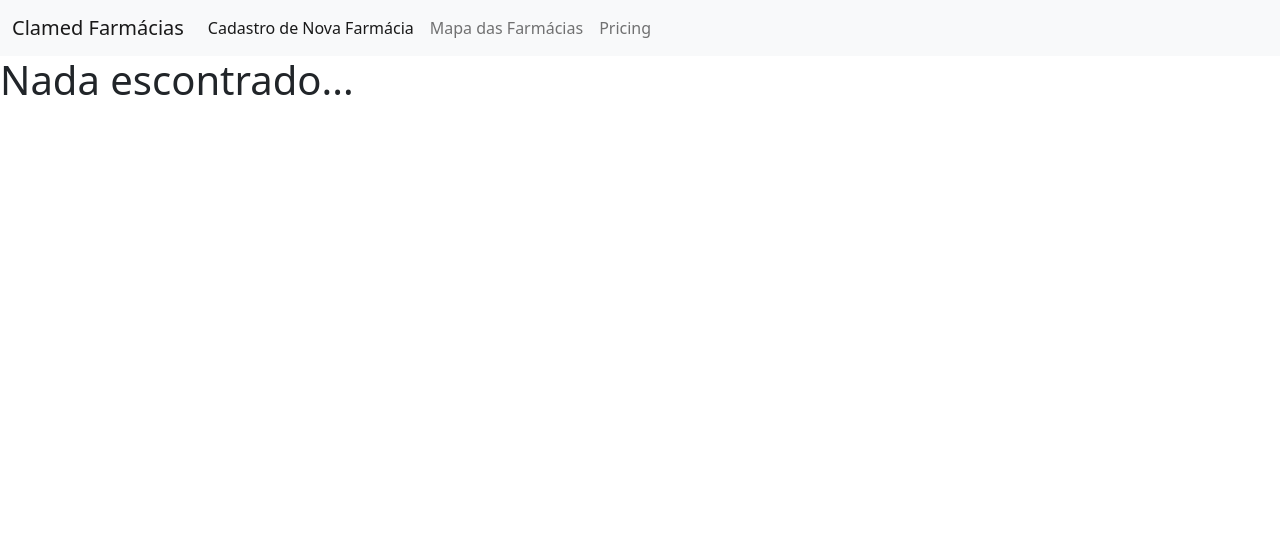
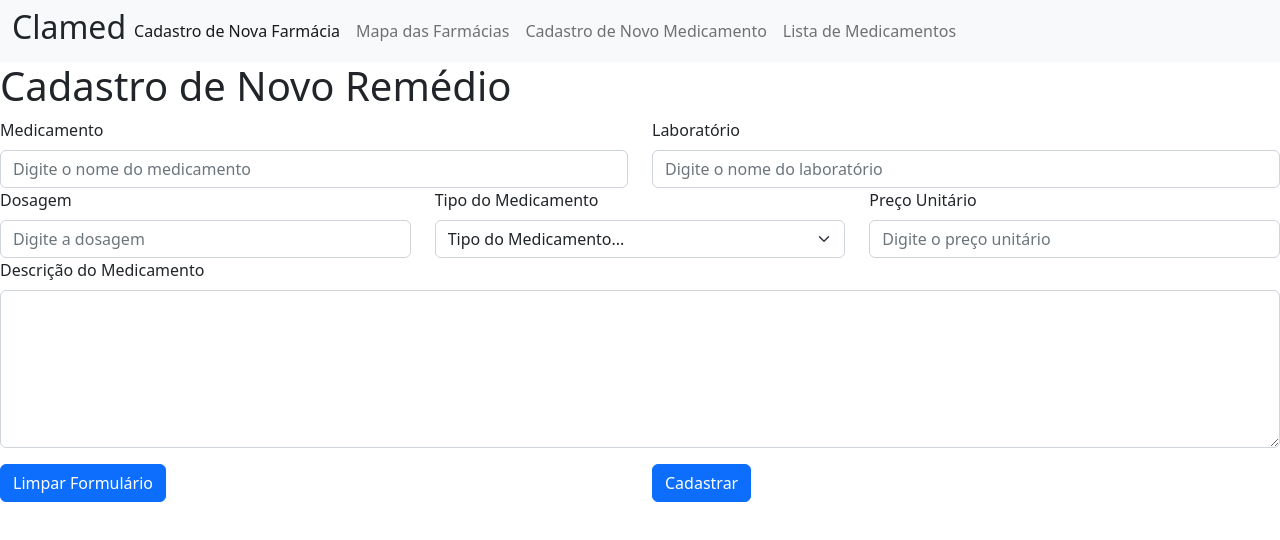
Before and after one commit to HigorLuizz/Projeto02-React.js, a React (Create React App) app: page /cadastro-medicamento in a window 1280 px wide. Shown: the top 540 px of the page. Built offline with nearby package versions, Linux system fonts and the light colour scheme.

Commit message:
quase la

```diff
--- a/package.json
+++ b/package.json
@@ -12,6 +12,7 @@
     "react-bootstrap": "^2.5.0",
     "react-dom": "^18.2.0",
     "react-leaflet": "^4.0.2",
+    "react-modal": "^3.15.1",
     "react-router-dom": "^6.4.0",
     "react-scripts": "5.0.1",
     "web-vitals": "^2.1.4"
--- a/src/App.css
+++ b/src/App.css
@@ -1,38 +1,29 @@
-.App {
-  text-align: center;
+.container{
+  display: flex;
+  justify-content: center;
+  align-items: center;
 }
-
-.App-logo {
-  height: 40vmin;
-  pointer-events: none;
-}
-
-@media (prefers-reduced-motion: no-preference) {
-  .App-logo {
-    animation: App-logo-spin infinite 20s linear;
-  }
-}
-
-.App-header {
-  background-color: #282c34;
-  min-height: 100vh;
+.modal-overlay{
+  background: #ececec;
+  position: fixed;
+  top: 0;
+  bottom: 0;
+  right: 0;
+  left: 0;
   display: flex;
-  flex-direction: column;
   align-items: center;
   justify-content: center;
-  font-size: calc(10px + 2vmin);
-  color: white;
 }
-
-.App-link {
-  color: #61dafb;
+.modal-content{
+  width: 90%;
+  max-width: 500px;
+  background-color: white;
+  padding: 10px;
+  border-radius: 5px;
 }
-
-@keyframes App-logo-spin {
-  from {
-    transform: rotate(0deg);
-  }
-  to {
-    transform: rotate(360deg);
-  }
+.botaoCloseModal{
+  padding: 5px;
+  font-size: large;
+  float: right;
+  cursor: pointer;
 }
--- a/src/components/CadastroMed.js
+++ b/src/components/CadastroMed.js
@@ -1,7 +1,107 @@
+import { useState, useEffect  } from "react"
+import ItemFormulario from "./ItemFormulario"
 export default function CadastroMedicamentos(){
+    const [remedy, setRemedy] = useState({
+        nome:'',
+        nomeLab:'',
+        dosagem:'',
+        descricao:'',
+        preco:'',
+        tipo:''
+    })
+    const [remedies, setRemedies] = useState([])
+    useEffect(() => {
+        if(remedies.length>=1){
+            localStorage.setItem('remedios', JSON.stringify(remedies))
+        }
+    }, [remedies])
+    function CadastrarMed(){
+        const remedioComID = {...remedy, id: Math.random()}
+        setRemedies([...remedies, remedioComID]);
+        alert('Medicamento cadastrado com sucesso!')
+    }
+    function LimparForm(){
+        setRemedy({
+            nome:'',
+            nomeLab:'',
+            dosagem:'',
+            descricao:'',
+            preco:'',
+            tipo:''
+        })
+    }
     return(
         <>
-            cadastro medicamentos
+            <h1>Cadastro de Novo Remédio</h1>
+            <div className="row">
+                <ItemFormulario
+                label={"Medicamento"}
+                placeholder="Digite o nome do medicamento"
+                value={remedy.nome}
+                name="nome"
+                setInfo={setRemedy}
+                colnumber="col-6"
+                />
+                <ItemFormulario
+                label={"Laboratório"}
+                placeholder="Digite o nome do laboratório"
+                value={remedy.nomeLab}
+                name="nomeLab"
+                setInfo={setRemedy}
+                colnumber="col-6"
+                />
+            </div>
+            <div className="row">
+                <ItemFormulario
+                label={"Dosagem"}
+                placeholder="Digite a dosagem"
+                value={remedy.dosagem}
+                name="dosagem"
+                setInfo={setRemedy}
+                colnumber="col-4"
+                />
+                <div className="col-4">
+                    <label className="form-label">Tipo do Medicamento</label>
+                    <select className="form-select" id="autoSizingSelect"
+                    value={remedy.tipo}
+                    onChange={(e) => setRemedy({ ...remedy, tipo: e.target.value })}>
+                        <option selected >Tipo do Medicamento...</option>
+                        <option value="Controlado">Medicamento controlado</option>
+                        <option value="Comum">Medicamento comum</option>
+                    </select>
+                </div>
+                <ItemFormulario
+                label={"Preço Unitário"}
+                placeholder="Digite o preço unitário"
+                value={remedy.preco}
+                name="preco"
+                setInfo={setRemedy}
+                colnumber="col-4"
+                />
+            </div>
+            <div className="mb-3">
+                <label className="form-label">Descrição do Medicamento</label>
+                <textarea className="form-control" id="exampleFormControlTextarea1" rows="6"
+                value={remedy.descricao}
+                onChange={(e) => setRemedy({ ...remedy, descricao: e.target.value })}></textarea>
+            </div>
+            <div className="row">
+          <div className="col">
+            <button type="submit" className="btn btn-primary" onClick={LimparForm}>
+              Limpar Formulário
+            </button>
+          </div>
+          <div className="col">
+            <button
+              type="submit"
+              className="btn btn-primary"
+              onClick={CadastrarMed}
+            >
+              Cadastrar
+            </button>
+          </div>
+        </div>
+            {console.log(remedy)}
         </>
     )
 }
--- a/src/components/ListagemMed.js
+++ b/src/components/ListagemMed.js
@@ -1,7 +1,34 @@
+import  Modal from "react-modal"
+import { useState } from "react"
 export default function(){
+    const [remedies, setRemedies] = useState(JSON.parse(localStorage.getItem('remedios')))
+    console.log("lista",remedies)
+    const [modalIsOpen, setIsOpen] = useState(false)
+
+    function OpenModal(){
+        setIsOpen(true)
+    }
+    function CloseModal(){
+        setIsOpen(false)
+    }
     return(
         <>
-            listagem
+            {/* {remedies.map((remedio)=> (
+                <div className="container">
+                    <button onClick={OpenModal}>{remedio.nome}</button>
+                    <Modal
+                    isOpen={modalIsOpen}
+                    onRequestClose={CloseModal}
+                    contentLabel="example modal"
+                    overlayClassName="modal-overlay"
+                    className="modal-content">
+                        <h1>{remedio.nome}</h1>
+                        <hr/>
+                        <p>Teste de descricao</p>
+                        <button className="botaoCloseModal" onClick={CloseModal}>Fechar</button>
+                    </Modal>
+                </div>
+            ))} */}
         </>
     )
 }
--- a/src/components/NavBar.js
+++ b/src/components/NavBar.js
@@ -2,22 +2,25 @@ import { Link } from "react-router-dom"
 
 export default function NavBar(){
     return(
-        <nav class="navbar navbar-expand-lg navbar-light bg-light">
-            <div class="container-fluid">
-                <a class="navbar-brand" href="/mapa">Clamed Farmácias</a>
-                <button class="navbar-toggler" type="button" data-bs-toggle="collapse" data-bs-target="#navbarNav" aria-controls="navbarNav" aria-expanded="false" aria-label="Toggle navigation">
-                <span class="navbar-toggler-icon"></span>
+        <nav className="navbar navbar-expand-lg navbar-light bg-light">
+            <div className="container-fluid">
+                <Link className="nav-link" to="/mapa"><h2>Clamed</h2></Link>
+                <button className="navbar-toggler" type="button" data-bs-toggle="collapse" data-bs-target="#navbarNav" aria-controls="navbarNav" aria-expanded="false" aria-label="Toggle navigation">
+                <span className="navbar-toggler-icon"></span>
                 </button>
-                <div class="collapse navbar-collapse" id="navbarNav">
-                <ul class="navbar-nav">
-                    <li class="nav-item">
-                    <Link to={"/cadastro-farmacia"} class="nav-link active" aria-current="page">Cadastro de Nova Farmácia</Link>
+                <div className="collapse navbar-collapse" id="navbarNav">
+                <ul className="navbar-nav">
+                    <li className="nav-item">
+                    <Link to={"/cadastro-farmacia"} className="nav-link active" aria-current="page">Cadastro de Nova Farmácia</Link>
                     </li>
-                    <li class="nav-item">
-                    <Link class="nav-link" to="/mapa">Mapa das Farmácias</Link>
+                    <li className="nav-item">
+                    <Link className="nav-link" to="/mapa">Mapa das Farmácias</Link>
                     </li>
-                    <li class="nav-item">
-                    <a class="nav-link" href="#">Pricing</a>
+                    <li className="nav-item">
+                    <Link className="nav-link" to="/cadastro-medicamento">Cadastro de Novo Medicamento</Link>
+                    </li>
+                    <li className="nav-item">
+                    <Link className="nav-link" to="/lista-de-medicamentos">Lista de Medicamentos</Link>
                     </li>
                 </ul>
                 </div>
--- a/src/components/Rotas.js
+++ b/src/components/Rotas.js
@@ -1,5 +1,7 @@
 import { BrowserRouter, Routes, Route, Navigate} from "react-router-dom"
 import CadastroFarmacia from "./CadastroFarmacia"
+import CadastroMedicamentos from "./CadastroMed"
+import ListagemMed from "./ListagemMed"
 import Login from "./Login"
 import Mapa from "./Mapa"
 import NaoEncontrado from "./NaoEncontrado"
@@ -15,6 +17,8 @@ export default function Rotas(){
                 <Route path="/cadastro-farmacia" element={<CadastroFarmacia/>}/>
                 <Route path="/mapa" element={<Mapa/>}/>
                 <Route path="*" element={<NaoEncontrado/>}/>
+                <Route path="/cadastro-medicamento" element={<CadastroMedicamentos/>}/>
+                <Route path='/lista-de-medicamentos' element={<ListagemMed/>}/>
             </Routes>
         </BrowserRouter>
     )
```
Also changed, not shown: src/App.js (+3 -7 lines), 1 other file (tests, documents, lock files or other folders).
